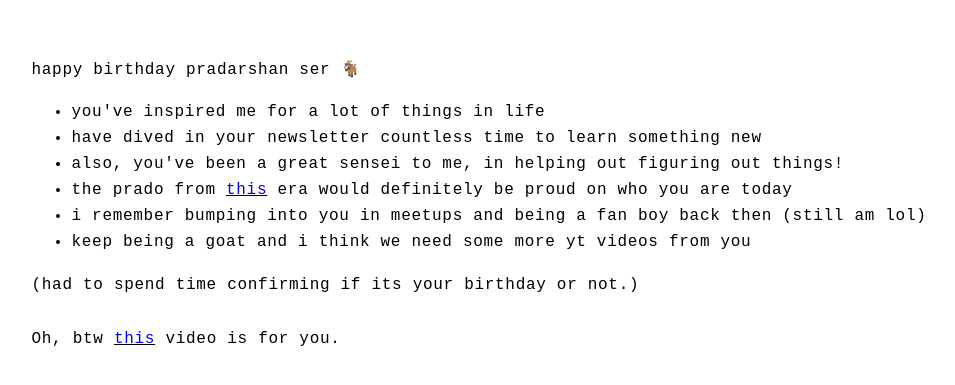
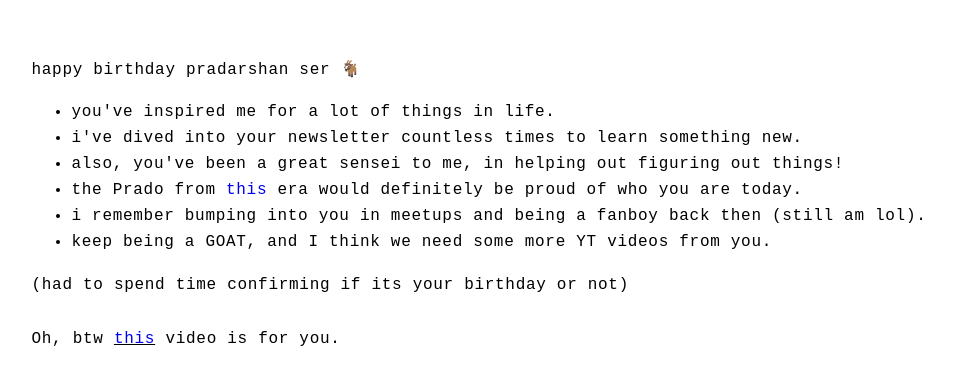
Before and after one commit to web3Gurung/pradobirthday, a plain HTML site: page index.html in a window 1280 px wide. Shown: the part 209-594 px from the top of the page, without its empty margins (161-1116 px from the left). Drawn offline with Linux system fonts and the light colour scheme.

Commit message:
updated grammar

```diff
--- a/index.html
+++ b/index.html
@@ -46,16 +46,15 @@
             <br>
 
             <ul>
-                <li>you've inspired me for a lot of things in life</li>
-            <li>have dived in your newsletter countless time to learn something new</li>
-            <li>also, you've been a great sensei to me, in helping out figuring out things!</li>
-            <li>the prado from <u><a href="https://www.youtube.com/watch?v=ngKZvHbCkqk">this</a></u> era would definitely be proud on who you are today</li>
-            <li>i remember bumping into you in meetups and being a fan boy back then (still am lol)</li>
-            <li>keep being a goat and i think we need some more yt videos from you</li>
+                <li>you've inspired me for a lot of things in life.</li>
+                <li>i've dived into your newsletter countless times to learn something new.</li>
+                <li>also, you've been a great sensei to me, in helping out figuring out things!</li>
+                <li>the Prado from <a href="https://www.youtube.com/watch?v=ngKZvHbCkqk">this</a> era would definitely be proud of who you are today.</li>
+                <li>i remember bumping into you in meetups and being a fanboy back then (still am lol).</li>
+                <li>keep being a GOAT, and I think we need some more YT videos from you.</li>
+            </ul>
 
-        </ul>
-
-            (had to spend time confirming if its your birthday or not.)
+            (had to spend time confirming if its your birthday or not)
             <br><br>
 
             Oh, btw <u><a href="https://www.youtube.com/watch?v=uHgt8giw1LY">this</a></u> video is for you.
```
